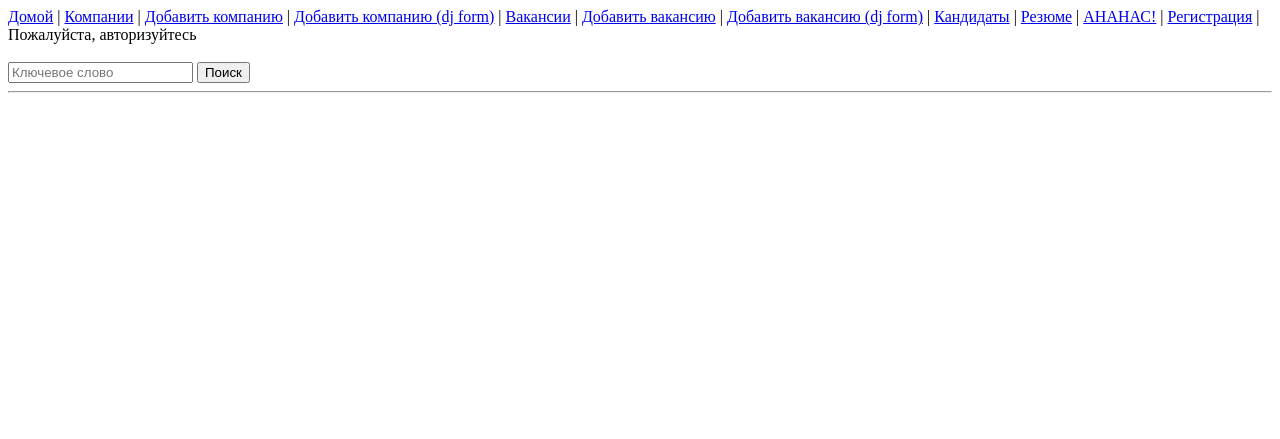
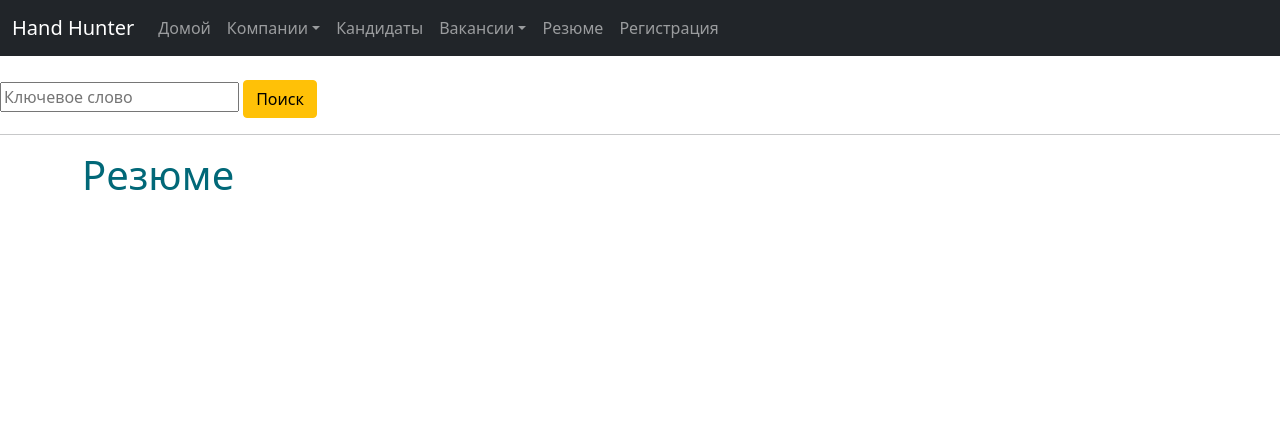
Before and after one commit to elverpython/py3-hh, a Django app: template worker/templates/resume/resume_list.html in a window 1280 px wide. Shown: the top 439 px of the page. Run offline with Django 3.2, Linux system fonts and the light colour scheme; the template is opened without the code that fills it, so the values that code supplies are empty.

Commit message:
Designed navigation through Bootstrap

```diff
--- /dev/null
+++ b/core/static/new_style.css
@@ -0,0 +1,7 @@
+h1 {
+    color: #016878;
+}
+
+h2 {
+    color: #016878;
+}
--- a/core/templates/base.html
+++ b/core/templates/base.html
@@ -3,7 +3,10 @@
 <head>
     {% load static %}
     <meta charset="UTF-8">
+    <link href="https://cdn.jsdelivr.net/npm/bootstrap@5.0.2/dist/css/bootstrap.min.css" rel="stylesheet" integrity="sha384-EVSTQN3/azprG1Anm3QDgpJLIm9Nao0Yz1ztcQTwFspd3yD65VohhpuuCOmLASjC" crossorigin="anonymous">
+    <script src="https://cdn.jsdelivr.net/npm/bootstrap@5.0.2/dist/js/bootstrap.bundle.min.js" integrity="sha384-MrcW6ZMFYlzcLA8Nl+NtUVF0sA7MsXsP1UyJoMp4YLEuNSfAP+JcXn/tWtIaxVXM" crossorigin="anonymous"></script>
     <link rel="stylesheet" href="{% static 'my_style.css' %}">
+    <link rel="stylesheet" href="{% static 'new_style.css' %}">
     <title>
         {% block my_title %}
             Hand Hunter
@@ -11,28 +14,57 @@
     </title>
 </head>
 <body>
-    <nav>
-        <a href="/">Домой</a> |
-        <a href="/companys">Компании</a> |
-        <a href="/add-company">Добавить компанию</a> |
-        <a href="/add-company-df">Добавить компанию (dj form)</a> |
-        <a href="/vacancies">Вакансии</a> |
-        <a href="/add-vacancy">Добавить вакансию</a> |
-        <a href="/add-vacancy-df">Добавить вакансию (dj form)</a> |
-        <a href="/workers">Кандидаты</a> |
-        <a href="/resume-list">Резюме</a> |
-
-        <a href="/about">АНАНАС!</a> |
+    <nav class="navbar navbar-expand-sm bg-dark navbar-dark">
+        <div class="container-fluid">
+            <a class="navbar-brand" href="#">Hand Hunter</a>
+            <button class="navbar-toggler" type="button" data-bs-toggle="collapse" data-bs-target="#collapsibleNavbar">
+              <span class="navbar-toggler-icon"></span>
+            </button>
+            <div class="collapse navbar-collapse" id="collapsibleNavbar">
+              <ul class="navbar-nav">
+                <li class="nav-item">
+                  <a class="nav-link" href="/">Домой</a>
+                </li>
+                <li class="nav-item dropdown">
+                    <a class="nav-link dropdown-toggle" href="#" role="button" data-bs-toggle="dropdown">Компании</a>
+                  <ul class="dropdown-menu">
+                    <li><a class="dropdown-item" href="/companys">Список компаний</a></li>
+                    <li><a class="dropdown-item" href="/add-company">Добавить компанию</a></li>
+                    <li><a class="dropdown-item" href="/add-company-df">Добавить компанию (dj form)</a></li>
+                  </ul>
+                </li>
+                <li class="nav-item">
+                <a class="nav-link" href="/workers">Кандидаты</a>
+                </li>
+                <li class="nav-item dropdown">
+                  <a class="nav-link dropdown-toggle" href="#" role="button" data-bs-toggle="dropdown">Вакансии</a>
+                  <ul class="dropdown-menu">
+                    <li><a class="dropdown-item" href="/vacancies">Список вакансий</a></li>
+                    <li><a class="dropdown-item" href="/add-vacancy">Добавить вакансию</a> </li>
+                    <li><a class="dropdown-item" href="/add-vacancy-df">Добавить вакансию (dj form)</a></li>
+                  </ul>
+                </li>
+                <li class="nav-item">
+                <a class="nav-link" href="/resume-list">Резюме</a>
+                </li>
                 {% if request.user.is_authenticated %}
-        <a href="{% url 'my-resume' %}">Мои Резюме</a> |
-        <a href="{% url 'add-resume' %}">Добавить Резюме</a> |
-        <a href="/add-resume-df">Добавить Резюме (dj form)</a> |
-
-            Привет, {{ request.user.username }}!
+                <li class="nav-item">
+                <a class="nav-link" href="{% url 'my-resume' %}">Мои Резюме</a>
+                </li>
+                <li class="nav-item">
+                <a class="nav-link" href="{% url 'add-resume' %}">Добавить Резюме</a>
+                </li>
+                <li class="nav-item">
+                <a class="nav-link" href="/add-resume-df">Добавить Резюме (dj form)</a>
+                </li>
                 {% else %}
-        <a href="{% url 'reg' %}">Регистрация</a> |
-            Пожалуйста, авторизуйтесь
+                <li class="nav-item">
+                <a class="nav-link" href="{% url 'reg' %}">Регистрация</a>
+                </li>
             {% endif %}
+              </ul>
+            </div>
+          </div>
         </nav>
         <div>
             <br>
@@ -41,13 +73,15 @@
                         type="text"
                         placeholder="Ключевое слово"
                         name="keyword">
-            <button>Поиск</button>
+                <button class="btn btn-warning">Поиск</button>
             </form>
         </div>
         <hr>
 
+        <div class="container">
         {% block content %}
         {% endblock %}
+        </div>
         <br><br><br><br><br><br><br><br><br><br><br><br><br><br><br><br><br><br><br><br>
         <footer>
             <hr>
--- a/core/views.py
+++ b/core/views.py
@@ -63,7 +63,7 @@ def companys_add(request):
 
         )
         new_company.save()
-        return redirect(f'/company/{new_company.id}/')
+        return redirect(f'/company-info/{new_company.id}/')
     return render(request, 'company/companys_form.html')
 
 def company_add_via_django_form(request):
--- a/worker/templates/resume/resume_list.html
+++ b/worker/templates/resume/resume_list.html
@@ -1,7 +1,7 @@
 {% extends 'base.html' %}
 
 {% block content %}
-
+    <h1>Резюме</h1>
     {% for r in resumes %}
         <div><a href="/resume-info/{{ r.id }}">{{ r.title }}</a></div>
     {% endfor %}
```
Lines whose indentation alone changed are shown as unchanged.
